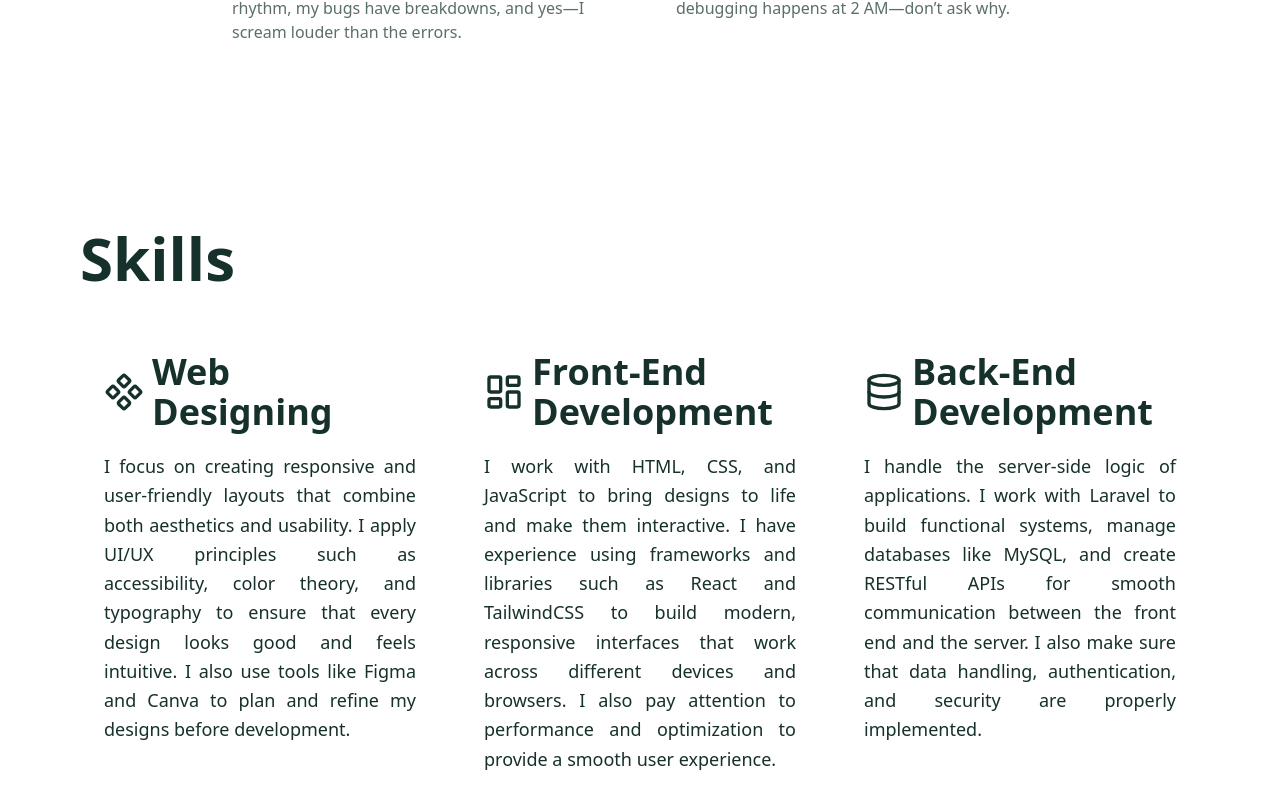
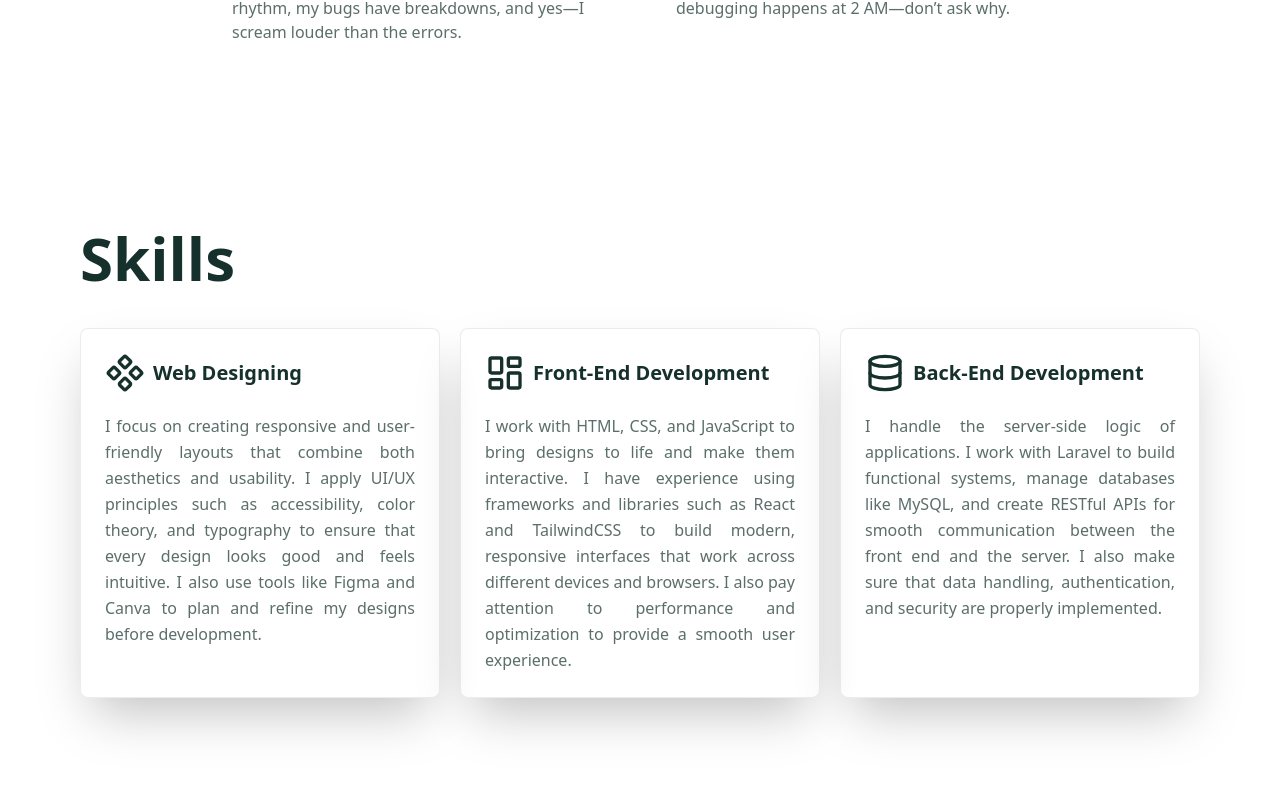
Before and after one commit to FlareItsh/Rayver-Dasalla-Portfolio, a React (Vite) app: page / in a window 1280 px wide. Shown: the part 1970-2778 px from the top of the page. Built offline with nearby package versions, Linux system fonts and the light colour scheme.

Commit message:
Hot fixed

```diff
--- a/src/components/ui/FloatingShapes.jsx
+++ b/src/components/ui/FloatingShapes.jsx
@@ -90,21 +90,21 @@ export default function FloatingShapes() {
             }}
           >
             {shape.type === 'circle' && (
-              <div className="bg-primary/60 h-full w-full rounded-full shadow-[0_0_20px_rgba(22,48,43,0.4)] dark:bg-white/40 dark:shadow-[0_0_30px_rgba(255,255,255,0.3)]"></div>
+              <div className="bg-primary/70 h-full w-full rounded-full shadow-[0_0_25px_rgba(22,48,43,0.5)] dark:bg-white/40 dark:shadow-[0_0_30px_rgba(255,255,255,0.3)]"></div>
             )}
             {shape.type === 'square' && (
-              <div className="bg-primary/60 h-full w-full rotate-45 shadow-[0_0_20px_rgba(22,48,43,0.4)] dark:bg-white/40 dark:shadow-[0_0_30px_rgba(255,255,255,0.3)]"></div>
+              <div className="bg-primary/70 h-full w-full rotate-45 shadow-[0_0_25px_rgba(22,48,43,0.5)] dark:bg-white/40 dark:shadow-[0_0_30px_rgba(255,255,255,0.3)]"></div>
             )}
             {shape.type === 'triangle' && (
               <div
-                className="shadow-[0_0_20px_rgba(22,48,43,0.4)] dark:shadow-[0_0_30px_rgba(255,255,255,0.3)]"
+                className="shadow-[0_0_25px_rgba(22,48,43,0.5)] dark:shadow-[0_0_30px_rgba(255,255,255,0.3)]"
                 style={{
                   width: 0,
                   height: 0,
                   borderLeft: `${shape.size / 2}px solid transparent`,
                   borderRight: `${shape.size / 2}px solid transparent`,
-                  borderBottom: `${shape.size}px solid rgba(22, 48, 43, 0.6)`,
-                  filter: 'drop-shadow(0 0 10px rgba(22, 48, 43, 0.4))',
+                  borderBottom: `${shape.size}px solid rgba(22, 48, 43, 0.7)`,
+                  filter: 'drop-shadow(0 0 12px rgba(22, 48, 43, 0.5))',
                 }}
               ></div>
             )}
--- a/src/sections/Skills.jsx
+++ b/src/sections/Skills.jsx
@@ -53,37 +53,38 @@ export default function Skills() {
         <div className="text-textPrimary mx-auto max-w-7xl">
           {/* Cards grid - fades/slides from bottom to top */}
           <div
-            className={`grid grid-cols-1 justify-items-center gap-4 transition-all duration-700 ease-out sm:gap-5 xl:grid-cols-3 ${
+            className={`grid grid-cols-1 gap-4 transition-all duration-700 ease-out sm:grid-cols-2 sm:gap-5 lg:grid-cols-3 ${
               isVisibleCards ? 'translate-y-0 opacity-100' : 'translate-y-8 opacity-0'
             }`}
           >
             {/* Skill Card */}
-            <div className="group w-full space-y-3 rounded-lg bg-white/5 p-3 transition-all duration-500 hover:-translate-y-2 hover:bg-white/10 hover:shadow-[0_10px_40px_-10px_rgba(255,255,255,0.2)] sm:space-y-4 sm:p-4 md:space-y-5 md:p-6">
+            <div className="group w-full overflow-hidden rounded-lg border border-gray-400/20 bg-white/5 shadow-2xl transition-all duration-500 hover:-translate-y-2 hover:border-gray-500/50 hover:shadow-[0_20px_60px_-15px_rgba(255,255,255,0.2)]">
+              <div className="flex flex-col space-y-3 p-3 sm:space-y-4 sm:p-4 md:space-y-5 md:p-6">
                 <div className="flex items-center gap-2">
-                <Component className="h-6 w-6 flex-shrink-0 transition-transform duration-500 group-hover:scale-110 group-hover:rotate-12 sm:h-8 sm:w-8 md:h-10 md:w-10" />
-                <h3 className="text-xl font-bold sm:text-2xl md:text-3xl lg:text-4xl">
-                  Web Designing
-                </h3>
+                  <Component className="h-6 w-6 shrink-0 transition-transform duration-500 group-hover:scale-110 group-hover:rotate-12 sm:h-8 sm:w-8 md:h-10 md:w-10" />
+                  <h3 className="text-base font-bold sm:text-lg md:text-xl">Web Designing</h3>
                 </div>
-              <div className="text-justify text-xs leading-relaxed sm:text-sm md:text-base lg:text-lg">
+                <div className="text-textPrimary/70 text-justify text-xs leading-relaxed sm:text-sm md:text-base">
                   <p>
                     I focus on creating responsive and user-friendly layouts that combine both
                     aesthetics and usability. I apply UI/UX principles such as accessibility, color
-                  theory, and typography to ensure that every design looks good and feels intuitive.
-                  I also use tools like Figma and Canva to plan and refine my designs before
-                  development.
+                    theory, and typography to ensure that every design looks good and feels
+                    intuitive. I also use tools like Figma and Canva to plan and refine my designs
+                    before development.
                   </p>
                 </div>
               </div>
+            </div>
             {/* Skill Card */}
-            <div className="group w-full space-y-3 rounded-lg bg-white/5 p-3 transition-all duration-500 hover:-translate-y-2 hover:bg-white/10 hover:shadow-[0_10px_40px_-10px_rgba(255,255,255,0.2)] sm:space-y-4 sm:p-4 md:space-y-5 md:p-6">
+            <div className="group w-full overflow-hidden rounded-lg border border-gray-400/20 bg-white/5 shadow-2xl transition-all duration-500 hover:-translate-y-2 hover:border-gray-500/50 hover:shadow-[0_20px_60px_-15px_rgba(255,255,255,0.2)]">
+              <div className="flex flex-col space-y-3 p-3 sm:space-y-4 sm:p-4 md:space-y-5 md:p-6">
                 <div className="flex items-center gap-2">
-                <LayoutDashboard className="h-6 w-6 flex-shrink-0 transition-transform duration-500 group-hover:scale-110 group-hover:rotate-12 sm:h-8 sm:w-8 md:h-10 md:w-10" />
-                <h3 className="text-xl font-bold sm:text-2xl md:text-3xl lg:text-4xl">
+                  <LayoutDashboard className="h-6 w-6 shrink-0 transition-transform duration-500 group-hover:scale-110 group-hover:rotate-12 sm:h-8 sm:w-8 md:h-10 md:w-10" />
+                  <h3 className="text-base font-bold sm:text-lg md:text-xl">
                     Front-End Development
                   </h3>
                 </div>
-              <div className="text-justify text-xs leading-relaxed sm:text-sm md:text-base lg:text-lg">
+                <div className="text-textPrimary/70 text-justify text-xs leading-relaxed sm:text-sm md:text-base">
                   <p>
                     I work with HTML, CSS, and JavaScript to bring designs to life and make them
                     interactive. I have experience using frameworks and libraries such as React and
@@ -93,15 +94,17 @@ export default function Skills() {
                   </p>
                 </div>
               </div>
+            </div>
             {/* Skill Card */}
-            <div className="group w-full space-y-3 rounded-lg bg-white/5 p-3 transition-all duration-500 hover:-translate-y-2 hover:bg-white/10 hover:shadow-[0_10px_40px_-10px_rgba(255,255,255,0.2)] sm:space-y-4 sm:p-4 md:space-y-5 md:p-6">
+            <div className="group w-full overflow-hidden rounded-lg border border-gray-400/20 bg-white/5 shadow-2xl transition-all duration-500 hover:-translate-y-2 hover:border-gray-500/50 hover:shadow-[0_20px_60px_-15px_rgba(255,255,255,0.2)]">
+              <div className="flex flex-col space-y-3 p-3 sm:space-y-4 sm:p-4 md:space-y-5 md:p-6">
                 <div className="flex items-center gap-2">
-                <Database className="h-6 w-6 flex-shrink-0 transition-transform duration-500 group-hover:scale-110 group-hover:rotate-12 sm:h-8 sm:w-8 md:h-10 md:w-10" />
-                <h3 className="text-xl font-bold sm:text-2xl md:text-3xl lg:text-4xl">
+                  <Database className="h-6 w-6 shrink-0 transition-transform duration-500 group-hover:scale-110 group-hover:rotate-12 sm:h-8 sm:w-8 md:h-10 md:w-10" />
+                  <h3 className="text-base font-bold sm:text-lg md:text-xl">
                     Back-End Development
                   </h3>
                 </div>
-              <div className="text-justify text-xs leading-relaxed sm:text-sm md:text-base lg:text-lg">
+                <div className="text-textPrimary/70 text-justify text-xs leading-relaxed sm:text-sm md:text-base">
                   <p>
                     I handle the server-side logic of applications. I work with Laravel to build
                     functional systems, manage databases like MySQL, and create RESTful APIs for
@@ -113,6 +116,7 @@ export default function Skills() {
             </div>
           </div>
         </div>
+      </div>
     </>
   );
 }
```
Lines whose indentation alone changed are shown as unchanged.
